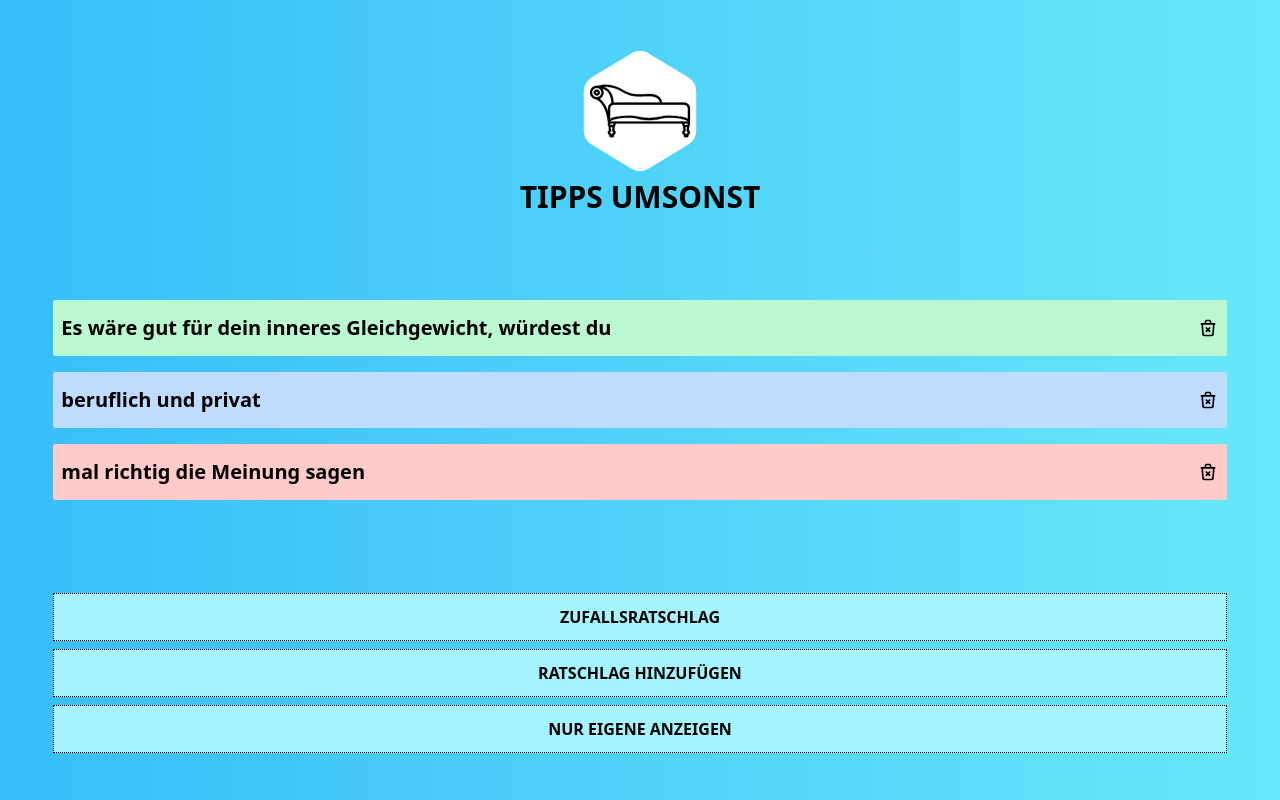
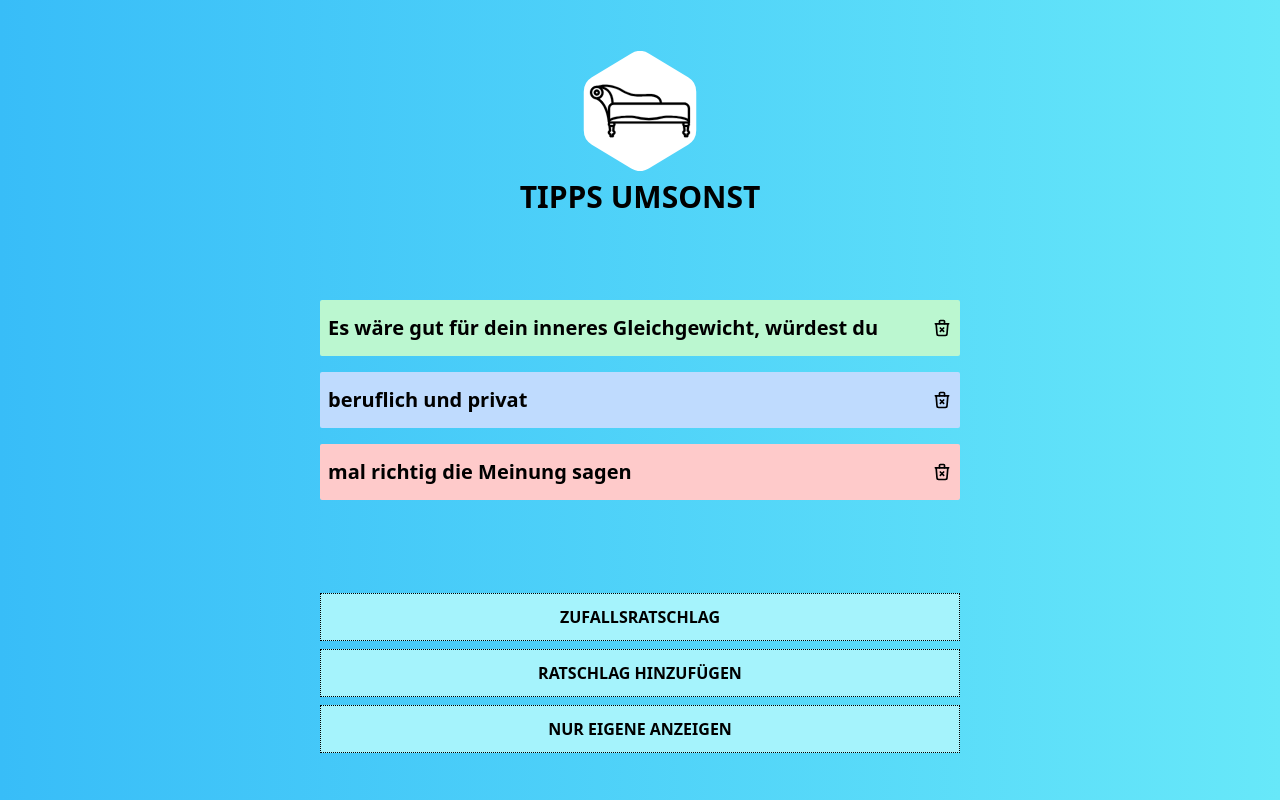
Before and after one commit to smnbnr/tipsfuersleben, a Next.js app: page / in a window 1280 px wide. Built offline with nearby package versions, Linux system fonts and the light colour scheme.

Commit message:
start localstorage and desktop layout

```diff
--- a/components/Button.tsx
+++ b/components/Button.tsx
@@ -10,7 +10,7 @@ const Button = ({ text, href, onClick }: ButtonProps) => {
   return (
     <button
       onClick={onClick}
-      className="border border-black border-dotted font-bold w-11/12 h-12 flex justify-center items-center gap-2 mt-2 bg-cyan-200"
+      className="border border-black border-dotted font-bold w-full h-12 flex justify-center items-center gap-2 mt-2 bg-cyan-200"
     >
       {href ? <Link href={href}>{text}</Link> : text}
     </button>
--- a/components/Form.tsx
+++ b/components/Form.tsx
@@ -36,9 +36,9 @@ const Form = ({
     setShowMiddleWarning(false);
     setShowBottomWarning(false);
   };
-  console.log(userTopAdvice);
+
   return (
-    <div className="flex flex-col w-11/12">
+    <div className="flex flex-col w-11/12 md:w-2/4">
       <div className="relative">
         <label
           htmlFor="input1"
--- a/components/Header.tsx
+++ b/components/Header.tsx
@@ -1,6 +1,6 @@
 const Header = () => {
   return (
-    <div className="w-11/12 pt-4 flex flex-col items-center top-5">
+    <div className="w-10/12 pt-4 flex flex-col items-center top-5">
       <img src="/chaise.svg" alt="sofa"></img>
       <h1 className="text-3xl mb-4 mt-2 font-extrabold">TIPPS UMSONST</h1>
     </div>
--- a/components/Slider.tsx
+++ b/components/Slider.tsx
@@ -9,19 +9,22 @@ type textEntry = { text: string; type: "initial" | "user" };
 interface SliderProps {
   color: string;
   text: textEntry[];
-
+  position: string;
   onSetTextArray: Dispatch<SetStateAction<textEntry[]>>;
 }
 
 const Slider = forwardRef(
   (
-    { text, color, onSetTextArray }: SliderProps,
+    { text, color, onSetTextArray, position }: SliderProps,
     ref: ForwardedRef<SwiperRef>
   ) => {
     const handleDelete = (textToDelete: string) => {
       const filteredArray = text.filter((txt) => txt.text !== textToDelete);
-      console.log(filteredArray);
       onSetTextArray(filteredArray);
+      window.localStorage.setItem(
+        `${position}Advices`,
+        JSON.stringify(filteredArray)
+      );
     };
 
     return (
@@ -44,7 +47,7 @@ const Slider = forwardRef(
       >
         {text.length === 0 ? (
           <SwiperSlide
-            className={`${color} w-full mb-7 flex items-center justify-center text-xl font-semibold rounded-sm`}
+            className={`${color} w-full mb-7 pl-2 flex items-center text-xl font-semibold rounded-sm`}
           >
             Füge zuerst einen Ratschlag hinzu...
           </SwiperSlide>
--- a/components/Submit.tsx
+++ b/components/Submit.tsx
@@ -20,7 +20,9 @@ const Submit = ({ onClick, addConfirm, showWarning, color }: SubmitProps) => {
       >
         {addConfirm ? "HINZUGEFÜGT!" : "HINZUFÜGEN"}
       </button>
-      {showWarning && <p className="text-red-900">BITTE TEXT EINGEBEN</p>}
+      {showWarning && (
+        <p className="text-red-900 font-bold">BITTE TEXT EINGEBEN</p>
+      )}
     </div>
   );
 };
--- a/src/pages/index.tsx
+++ b/src/pages/index.tsx
@@ -1,6 +1,6 @@
 import Head from "next/head";
 import { Inter } from "@next/font/google";
-import { useRef, useState } from "react";
+import { useRef, useState, useEffect } from "react";
 import Slider from "components/Slider";
 import { SwiperRef } from "swiper/react";
 import Header from "components/Header";
@@ -13,14 +13,16 @@ import {
 import Form from "components/Form";
 
 export default function Home() {
-  const [showUserFilter, setShowUserFilter] = useState(false);
+  const [showUserAdvices, setShowUserAdvices] = useState(false);
   type textEntry = { text: string; type: "initial" | "user" };
+
   const [topAdvices, setTopAdvices] = useState<textEntry[]>(
     initialTopAdvices.map((advice) => ({
       text: advice,
       type: "initial",
     }))
   );
+
   const [middleAdvices, setMiddleAdvices] = useState<textEntry[]>(
     initialMiddleAdvices.map((advice) => ({
       text: advice,
@@ -33,10 +35,6 @@ export default function Home() {
       type: "initial",
     }))
   );
-
-  // const [topAdvices, setTopAdvices] = useState(initialTopAdvices);
-  // const [middleAdvices, setMiddleAdvices] = useState(initialMiddleAdvices);
-  // const [bottomAdvices, setBottomAdvices] = useState(initialBottomAdvices);
 
   const [addMode, setAddMode] = useState(false);
 
@@ -53,8 +51,38 @@ export default function Home() {
     sliderBottomRef?.current?.swiper?.slideTo(randomNumber(bottomAdvices));
   };
 
-  const filterUser = ({ type }: { type: "user" | "initial" }) =>
+  const filterUserAdvice = ({ type }: { type: "user" | "initial" }) =>
     type === "user";
+
+  //----------------LOCALSTORAGE TO BE CONTINUED-----------//
+  // useEffect(() => {
+  //   if (!window.localStorage.getItem("topAdvices")) {
+  //     window.localStorage.setItem("topAdvices", JSON.stringify(topAdvices));
+  //     window.localStorage.setItem(
+  //       "middleAdvices",
+  //       JSON.stringify(middleAdvices)
+  //     );
+  //     window.localStorage.setItem(
+  //       "bottomAdvices",
+  //       JSON.stringify(bottomAdvices)
+  //     );
+  //   }
+  // }, []);
+
+  // useEffect(() => {
+  //   const storedTopAdvices = window.localStorage.getItem("topAdvices");
+  //   if (storedTopAdvices) {
+  //     setTopAdvices(JSON.parse(storedTopAdvices));
+  //   }
+  //   const storedMiddleAdvices = window.localStorage.getItem("middleAdvices");
+  //   if (storedMiddleAdvices) {
+  //     setMiddleAdvices(JSON.parse(storedMiddleAdvices));
+  //   }
+  //   const storedBottomAdvices = window.localStorage.getItem("bottomAdvices");
+  //   if (storedBottomAdvices) {
+  //     setBottomAdvices(JSON.parse(storedBottomAdvices));
+  //   }
+  // }, []);
 
   return (
     <>
@@ -66,7 +94,7 @@ export default function Home() {
       </Head>
       <main>
         {/* Wrapper */}
-        <div className="flex flex-col justify-around items-center  min-h-screen w-full bg-gradient-to-r from-sky-400 to-cyan-300">
+        <div className="flex flex-col justify-around items-center min-h-screen w-full bg-gradient-to-r from-sky-400 to-cyan-300">
           <Header />
           {/* Flex Container für die Slides */}
           {addMode ? (
@@ -80,28 +108,32 @@ export default function Home() {
                 onSetBottomAdvices={setBottomAdvices}
               />
 
-              <div className="mb-4 w-full flex justify-center">
+              <div className="mb-4 w-11/12 md:w-2/4 flex justify-center font-bold">
                 <Button text="ZURÜCK" onClick={() => setAddMode(false)} />
               </div>
             </>
           ) : (
             <>
-              <div className="w-11/12 flex flex-wrap gap-4 pb-4 items-stretch">
+              <div className="w-11/12 md:w-2/4 flex flex-wrap gap-4 pb-4 items-stretch">
                 <Slider
                   ref={sliderTopRef}
                   color="bg-green-200"
                   onSetTextArray={setTopAdvices}
+                  position="top"
                   text={
-                    showUserFilter ? topAdvices.filter(filterUser) : topAdvices
+                    showUserAdvices
+                      ? topAdvices.filter(filterUserAdvice)
+                      : topAdvices
                   }
                 />
                 <Slider
                   ref={sliderMiddleRef}
                   color="bg-blue-200"
                   onSetTextArray={setMiddleAdvices}
+                  position="middle"
                   text={
-                    showUserFilter
-                      ? middleAdvices.filter(filterUser)
+                    showUserAdvices
+                      ? middleAdvices.filter(filterUserAdvice)
                       : middleAdvices
                   }
                 />
@@ -109,14 +141,15 @@ export default function Home() {
                   ref={sliderBottomRef}
                   color="bg-red-200"
                   onSetTextArray={setBottomAdvices}
+                  position="bottom"
                   text={
-                    showUserFilter
-                      ? bottomAdvices.filter(filterUser)
+                    showUserAdvices
+                      ? bottomAdvices.filter(filterUserAdvice)
                       : bottomAdvices
                   }
                 />
               </div>
-              <div className="w-full flex flex-col items-center justify-center mb-3">
+              <div className="w-11/12 md:w-2/4 flex flex-col items-center justify-center mb-3">
                 <Button text="ZUFALLSRATSCHLAG" onClick={handleClick} />
                 <Button
                   text="RATSCHLAG HINZUFÜGEN"
@@ -124,9 +157,9 @@ export default function Home() {
                 />
                 <Button
                   text={
-                    showUserFilter ? "ALLE ANZEIGEN" : "NUR EIGENE ANZEIGEN"
+                    showUserAdvices ? "ALLE ANZEIGEN" : "NUR EIGENE ANZEIGEN"
                   }
-                  onClick={() => setShowUserFilter(!showUserFilter)}
+                  onClick={() => setShowUserAdvices(!showUserAdvices)}
                 />
               </div>
             </>
```
